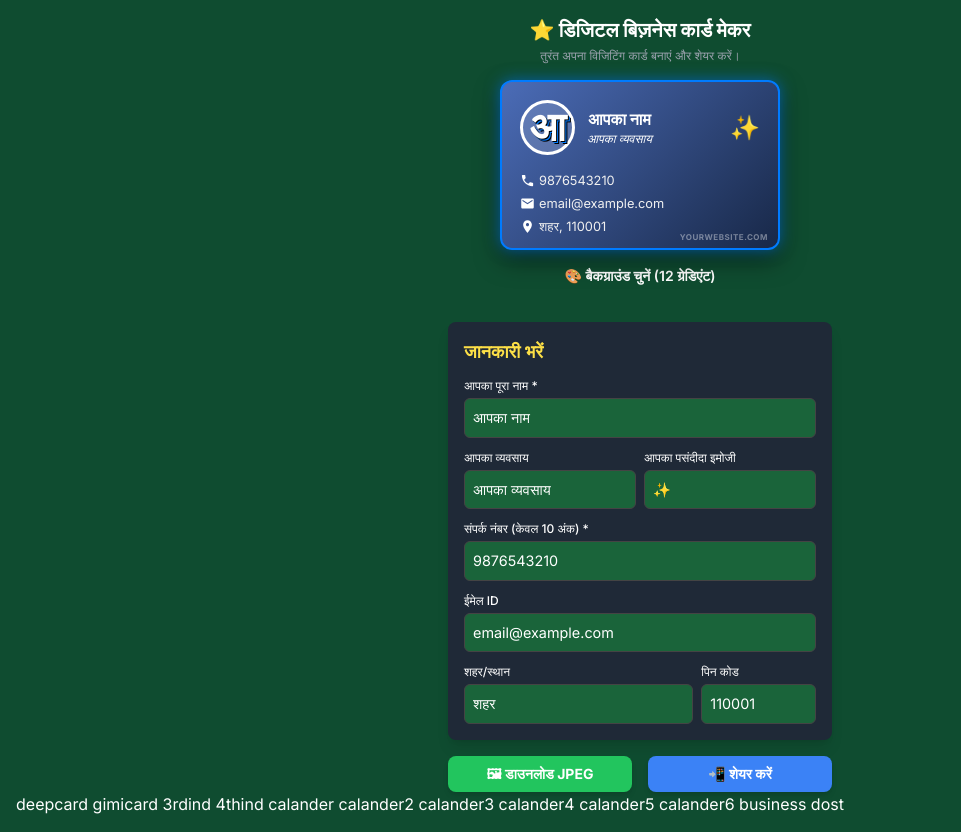
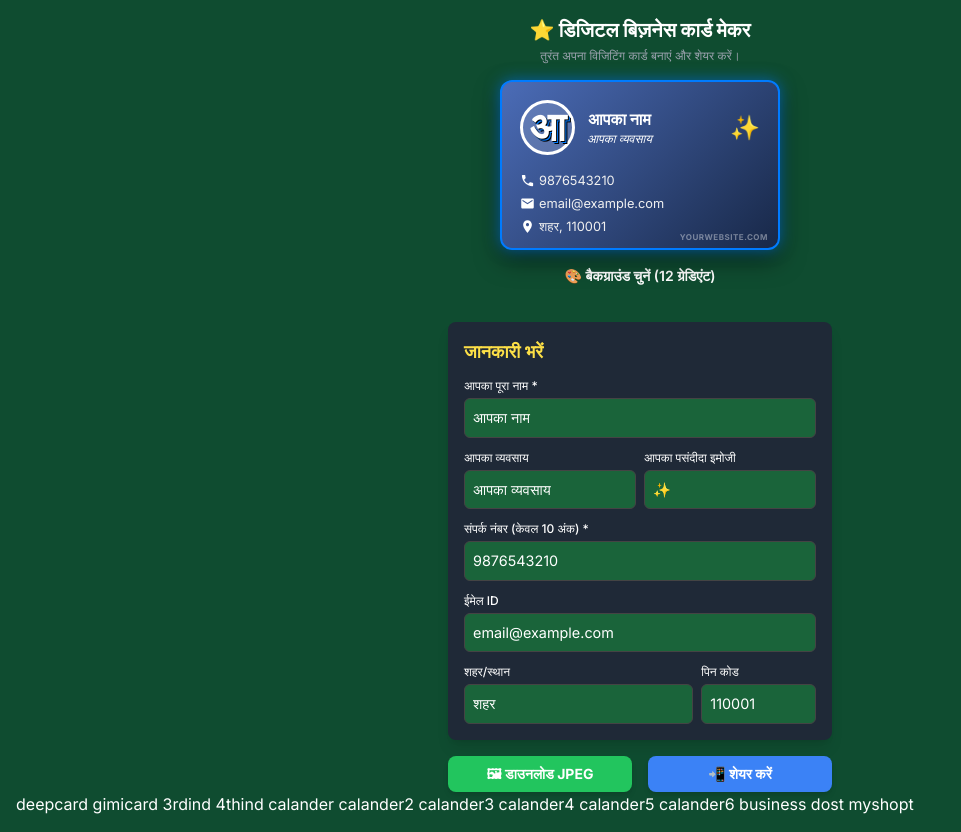
Before and after one commit to mustafa2smi-ui/visitingcard, a plain HTML site: page index.html in a window 1280 px wide. Shown: the whole page, without its empty margins (0-961 px from the left). Drawn offline with nearby package versions, Linux system fonts and the light colour scheme.

Commit message:
Add link and button for Myshop page

```diff
--- a/index.html
+++ b/index.html
@@ -300,6 +300,10 @@
     <a href="businesdost.html">
     <button>business dost</button>
     </a>
+    <a href="Myshop.html">
+    <button>myshopt</button>
+    </a>
+
     <div id="customModal" class="fixed inset-0 bg-black bg-opacity-75 hidden flex items-center justify-center z-50">
         <div class="bg-gray-700 p-6 rounded-lg max-w-sm w-full shadow-2xl">
             <h3 id="modalTitle" class="text-xl font-bold mb-3 text-yellow-300"></h3>
```
